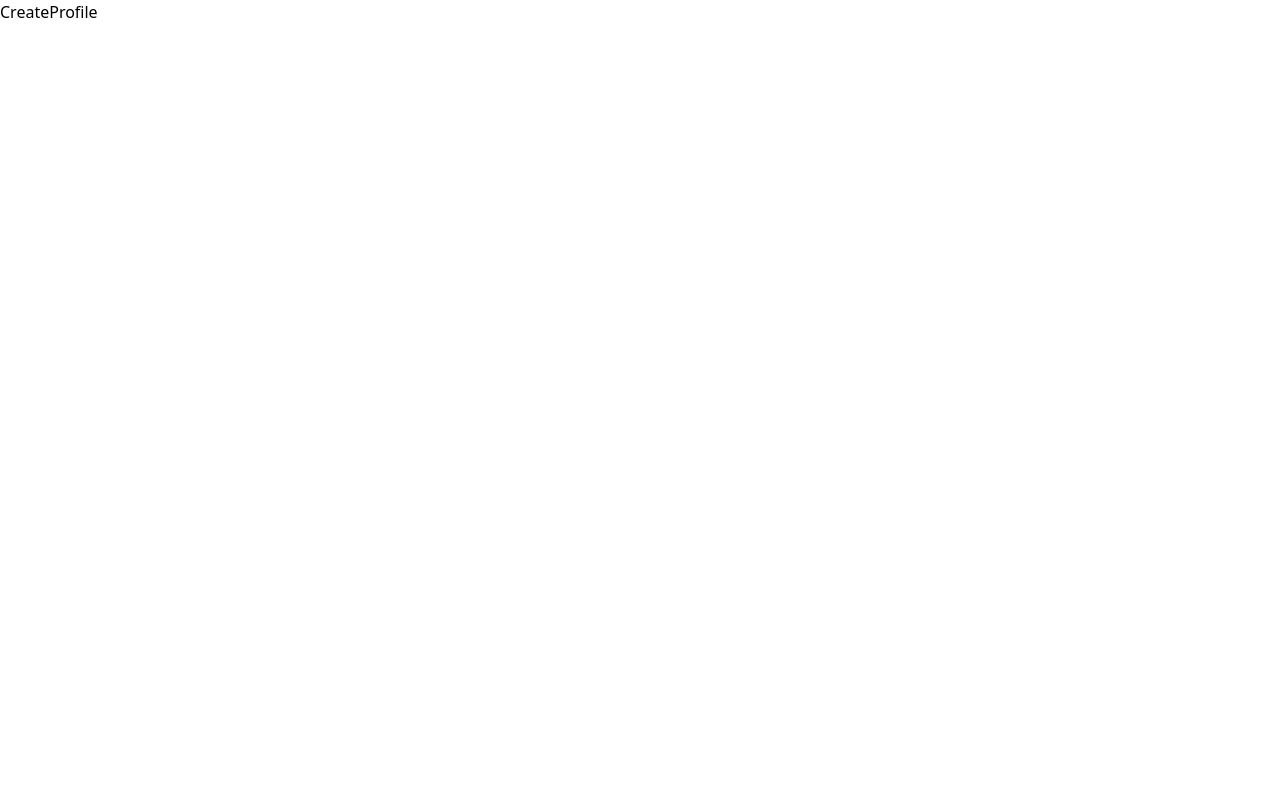
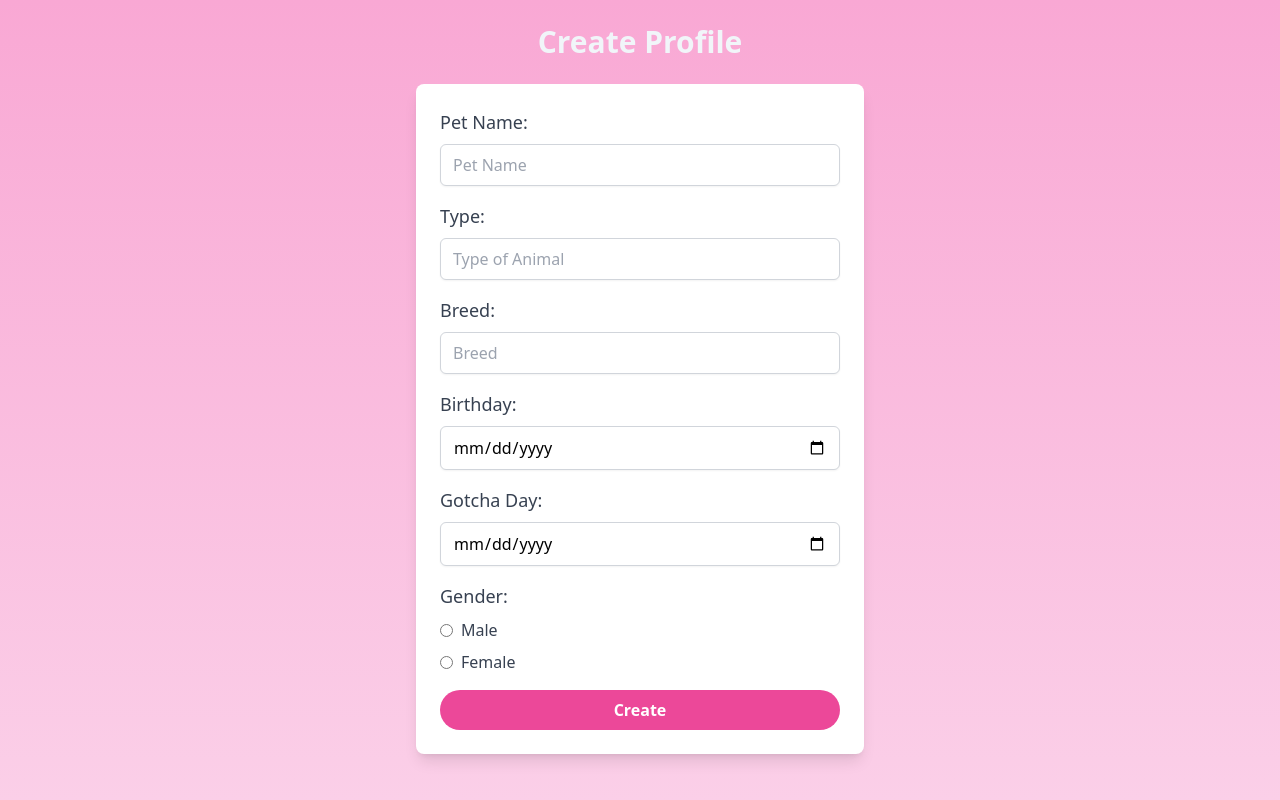
Before and after one commit to MicahYap/PetTracker, a React (Vite) app: page /create_profile in a window 1280 px wide. Built offline with nearby package versions, Linux system fonts and the light colour scheme.

Commit message:
front end for create pet profile

```diff
--- a/src/components/CreateProfile.jsx
+++ b/src/components/CreateProfile.jsx
@@ -1,7 +1,108 @@
-import React from "react";
+import React, { useState } from 'react';
+import { useNavigate } from 'react-router-dom';
 
 function CreateProfile() {
-  return <h2>CreateProfile</h2>;
+  const [petName, setPetName] = useState('');
+  const [birthday, setBirthday] = useState('');
+  const [gotcha, setGotcha] = useState('');
+  const [gender, setGender] = useState('');
+  const [type, setType] = useState('');
+  const [breed, setBreed] = useState('');
+  const navigate =useNavigate();
+
+  return (
+    <div className="min-h-screen bg-gradient-to-t from-pink-200 to-pink-300 p-6">
+      <h2 className="text-3xl font-bold text-center text-slate-100 mb-6">Create Profile</h2>
+
+      <div className="max-w-md mx-auto bg-white p-6 rounded-lg shadow-lg">
+        <form>
+          <div className="mb-4">
+            <label className="block text-lg font-medium text-gray-700 mb-2">Pet Name:</label>
+            <input
+              type='text'
+              value={petName}
+              onChange={(e) => setPetName(e.target.value)}
+              placeholder='Pet Name'
+              className="w-full px-3 py-2 border border-gray-300 rounded-md shadow-sm focus:outline-none focus:ring-pink-500 focus:border-pink-500"
+            />
+          </div>
+
+          <div className="mb-4">
+            <label className="block text-lg font-medium text-gray-700 mb-2">Type:</label>
+            <input
+              type='text'
+              value={type}
+              onChange={(e) => setType(e.target.value)}
+              placeholder='Type of Animal'
+              className="w-full px-3 py-2 border border-gray-300 rounded-md shadow-sm focus:outline-none focus:ring-pink-500 focus:border-pink-500"
+            />
+          </div>
+
+          <div className="mb-4">
+            <label className="block text-lg font-medium text-gray-700 mb-2">Breed:</label>
+            <input
+              type='text'
+              value={breed}
+              onChange={(e) => setBreed(e.target.value)}
+              placeholder='Breed'
+              className="w-full px-3 py-2 border border-gray-300 rounded-md shadow-sm focus:outline-none focus:ring-pink-500 focus:border-pink-500"
+            />
+          </div>
+
+          <div className="mb-4">
+            <label className="block text-lg font-medium text-gray-700 mb-2">Birthday:</label>
+            <input
+              type='date'
+              value={birthday}
+              onChange={(e) => setBirthday(e.target.value)}
+              className="w-full px-3 py-2 border border-gray-300 rounded-md shadow-sm focus:outline-none focus:ring-pink-500 focus:border-pink-500"
+            />
+          </div>
+
+          <div className="mb-4">
+            <label className="block text-lg font-medium text-gray-700 mb-2">Gotcha Day:</label>
+            <input
+              type='date'
+              value={gotcha}
+              onChange={(e) => setGotcha(e.target.value)}
+              className="w-full px-3 py-2 border border-gray-300 rounded-md shadow-sm focus:outline-none focus:ring-pink-500 focus:border-pink-500"
+            />
+          </div>
+
+          <div className="mb-4">
+            <p className="text-lg font-medium text-gray-700 mb-2">Gender:</p>
+            <div className="flex items-center mb-2">
+              <input
+                type='radio'
+                value='male'
+                checked={gender === 'male'}
+                onChange={(e) => setGender(e.target.value)}
+                id='male'
+                className="mr-2"
+              />
+              <label htmlFor='male' className="text-gray-700">Male</label>
+            </div>
+            <div className="flex items-center">
+              <input
+                type='radio'
+                value='female'
+                checked={gender === 'female'}
+                onChange={(e) => setGender(e.target.value)}
+                id='female'
+                className="mr-2"
+              />
+              <label htmlFor='female' className="text-gray-700">Female</label>
+            </div>
+          </div>
+
+          <button type='submit' className="w-full py-2 px-4 bg-pink-500 text-white font-bold rounded-full hover:bg-pink-400 focus:outline-none focus:ring-2 focus:ring-offset-2 focus:ring-pink-500"
+          onClick={()=>navigate('/homepage')}>
+            Create
+          </button>
+        </form>
+      </div>
+    </div>
+  );
 }
 
 export default CreateProfile;
```
